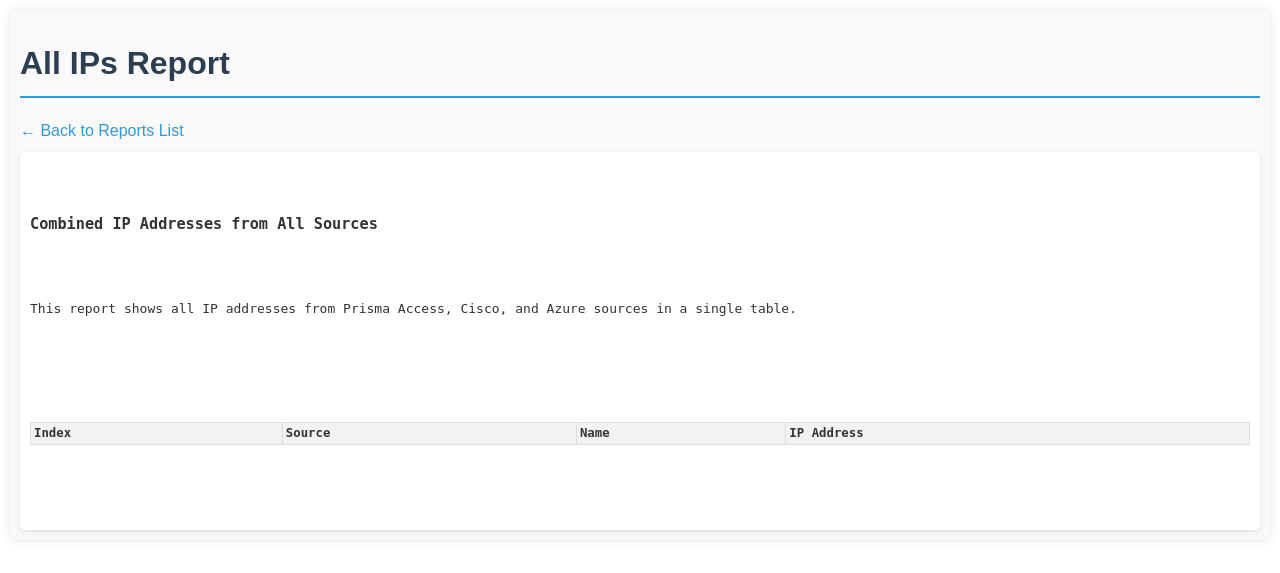
After one commit to fettigcj/egressAddressReports, a Flask app: page /all_ips in a window 1280 px wide. The commit adds this page. Shown: the top 573 px of the page. Run offline with Flask 3, Linux system fonts and the light colour scheme; lists and menus that the app fills with data are empty.

Commit message:
Rename 'View All' to 'All Reports', make it default view, and add 'All IPs' report combining data from all sources

```diff
--- a/app.py
+++ b/app.py
@@ -207,6 +207,94 @@ def azure_public_ips():
     except Exception as e:
         return render_template('error.html', error=str(e))
 
+@app.route('/all_ips')
+def all_ips():
+    """Display all IPs from all sources in a single table"""
+    all_ips_data = []
+
+    # Check and load Prisma Access Egress IPs data
+    prisma_csv = os.path.join(REPORTS_FOLDER, 'PrismaAccessEgressIPs.csv')
+    if os.path.exists(prisma_csv):
+        try:
+            with open(prisma_csv, 'r') as file:
+                csv_reader = csv.reader(file)
+                headers = next(csv_reader)  # Skip header row
+                location_idx = headers.index("Location") if "Location" in headers else 0
+                ip_idx = headers.index("egress IP") if "egress IP" in headers else 2
+
+                for row in csv_reader:
+                    if len(row) > max(location_idx, ip_idx):
+                        name = row[location_idx]
+                        ip = row[ip_idx]
+                        all_ips_data.append({
+                            'source': 'Prisma Access',
+                            'name': name,
+                            'ip': ip
+                        })
+        except Exception as e:
+            print(f"Error loading Prisma Access data: {str(e)}")
+
+    # Check and load Cisco Public IPs data
+    cisco_csv = os.path.join(REPORTS_FOLDER, 'CiscoPublicIPs.csv')
+    if os.path.exists(cisco_csv):
+        try:
+            with open(cisco_csv, 'r') as file:
+                csv_reader = csv.reader(file)
+                headers = next(csv_reader)  # Skip header row
+                hostname_idx = headers.index("host-name") if "host-name" in headers else 1
+                ip_idx = headers.index("interface-IP") if "interface-IP" in headers else 6
+
+                for row in csv_reader:
+                    if len(row) > max(hostname_idx, ip_idx):
+                        name = row[hostname_idx]
+                        ip_with_subnet = row[ip_idx]
+
+                        # Handle multiple IPs separated by semicolons
+                        if ';' in ip_with_subnet:
+                            ips = ip_with_subnet.split(';')
+                            for ip_entry in ips:
+                                # Extract IP without subnet
+                                ip = ip_entry.strip().split('/')[0]
+                                all_ips_data.append({
+                                    'source': 'Cisco',
+                                    'name': name,
+                                    'ip': ip
+                                })
+                        else:
+                            # Extract IP without subnet
+                            ip = ip_with_subnet.split('/')[0]
+                            all_ips_data.append({
+                                'source': 'Cisco',
+                                'name': name,
+                                'ip': ip
+                            })
+        except Exception as e:
+            print(f"Error loading Cisco data: {str(e)}")
+
+    # Check and load Azure Public IP Objects data
+    azure_csv = os.path.join(REPORTS_FOLDER, 'AzurePIPs.csv')
+    if os.path.exists(azure_csv):
+        try:
+            with open(azure_csv, 'r') as file:
+                csv_reader = csv.reader(file)
+                headers = next(csv_reader)  # Skip header row
+                name_idx = headers.index("name") if "name" in headers else 0
+                ip_idx = headers.index("ipAddress") if "ipAddress" in headers else 1
+
+                for row in csv_reader:
+                    if len(row) > max(name_idx, ip_idx):
+                        name = row[name_idx]
+                        ip = row[ip_idx]
+                        all_ips_data.append({
+                            'source': 'Azure',
+                            'name': name,
+                            'ip': ip
+                        })
+        except Exception as e:
+            print(f"Error loading Azure data: {str(e)}")
+
+    return render_template('all_ips.html', all_ips_data=all_ips_data)
+
 @app.route('/download/<file_type>')
 def download_file(file_type):
     """Serve the file for download"""
--- /dev/null
+++ b/templates/all_ips.html
@@ -0,0 +1,33 @@
+{% extends "layout.html" %}
+
+{% block title %}All IPs{% endblock %}
+
+{% block header %}All IPs Report{% endblock %}
+
+{% block content %}
+    <a href="{{ url_for('index') }}" class="back-link">← Back to Reports List</a>
+
+    <div class="report-content">
+        <h3>Combined IP Addresses from All Sources</h3>
+        <p>This report shows all IP addresses from Prisma Access, Cisco, and Azure sources in a single table.</p>
+
+        <div class="table-responsive">
+            <table>
+                <tr>
+                    <th>Index</th>
+                    <th>Source</th>
+                    <th>Name</th>
+                    <th>IP Address</th>
+                </tr>
+                {% for item in all_ips_data %}
+                    <tr>
+                        <td>{{ loop.index }}</td>
+                        <td>{{ item.source }}</td>
+                        <td>{{ item.name }}</td>
+                        <td>{{ item.ip }}</td>
+                    </tr>
+                {% endfor %}
+            </table>
+        </div>
+    </div>
+{% endblock %}
```
Also changed, not shown: templates/index.html (+7 -1 lines).
